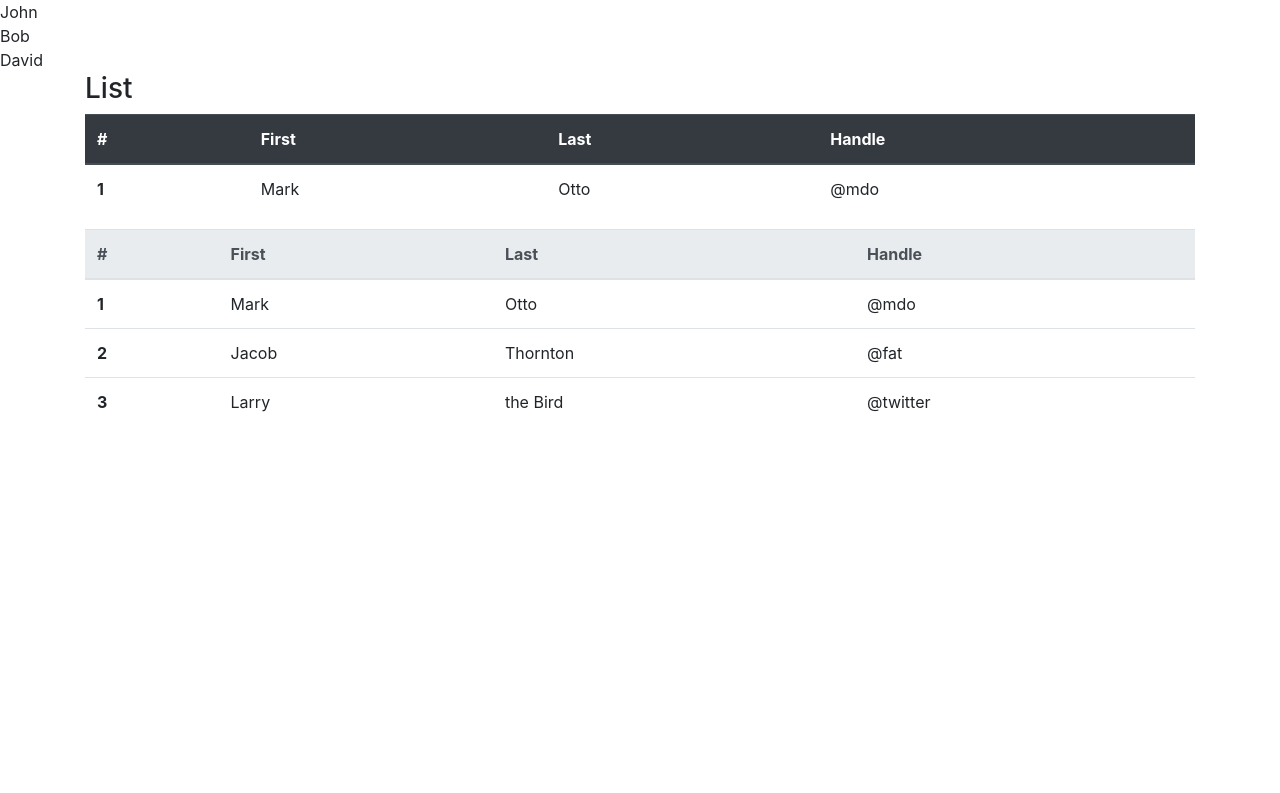
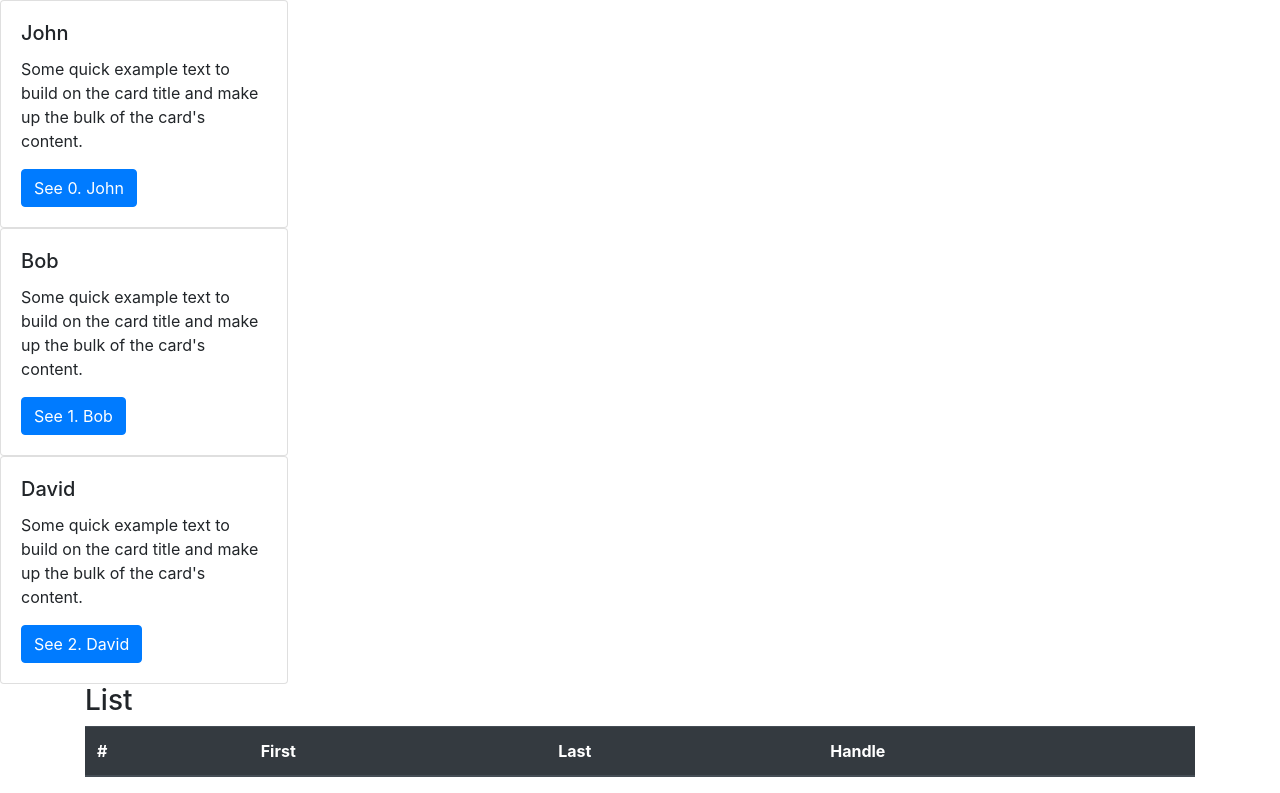
Before and after one commit to bob-smith-compass/react-final, a React (Create React App) app: page / in a window 1280 px wide. Shown: the top 793 px of the page. Built offline with nearby package versions, Linux system fonts and the light colour scheme.

Commit message:
key={index of array} Bootstrap Card returned from dynamic elements

```diff
--- a/src/App.js
+++ b/src/App.js
@@ -7,8 +7,17 @@ class App extends Component {
   render() {
     return (
       <div>
-        {this.props.names.map((e) => {
-          return <div>{e}</div>
+        {this.props.names.map((e, i) => {
+          return <div key={i}>
+            <div className="card" style={{width: "18rem"}}>
+              {/* <img className="card-img-top" src=".../100px180/" alt="Card image cap" /> */}
+              <div className="card-body">
+                <h5 className="card-title">{e}</h5>
+                <p className="card-text">Some quick example text to build on the card title and make up the bulk of the card's content.</p>
+                <a href="#" className="btn btn-primary">See {i}. {e} </a>
+              </div>
+            </div>
+          </div>
         })}
         <List />
       </div>
@@ -17,19 +26,3 @@ class App extends Component {
 }
 
 export default App;
-
-
-
-        // {/* {this.props.names.map((e) => {
-        //   return (
-
-        //     <div>
-        //       <div className="card" style="width: 18rem;">
-        //         {/* <img className="card-img-top" src=".../100px180/" alt="Card image cap" /> */}
-        //         <div className="card-body">
-        //         <h5 className="card-title">Card title</h5>
-        //         <p className="card-text">Some quick example text to build on the card title and make up the bulk of the card's content.</p>
-        //         <a href="#" className="btn btn-primary">Go somewhere</a>
-        //       </div>
-        // </div>
-        //   </div> )} */}
```
